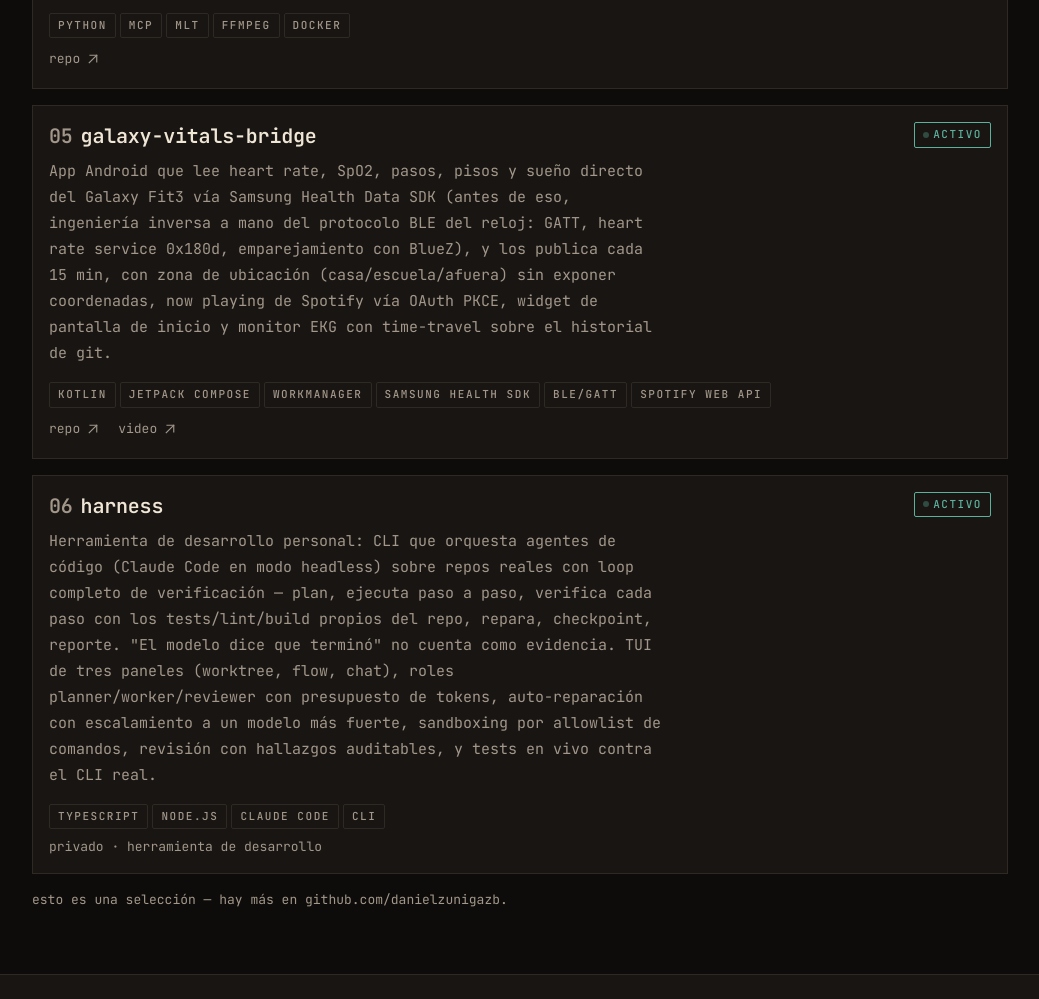
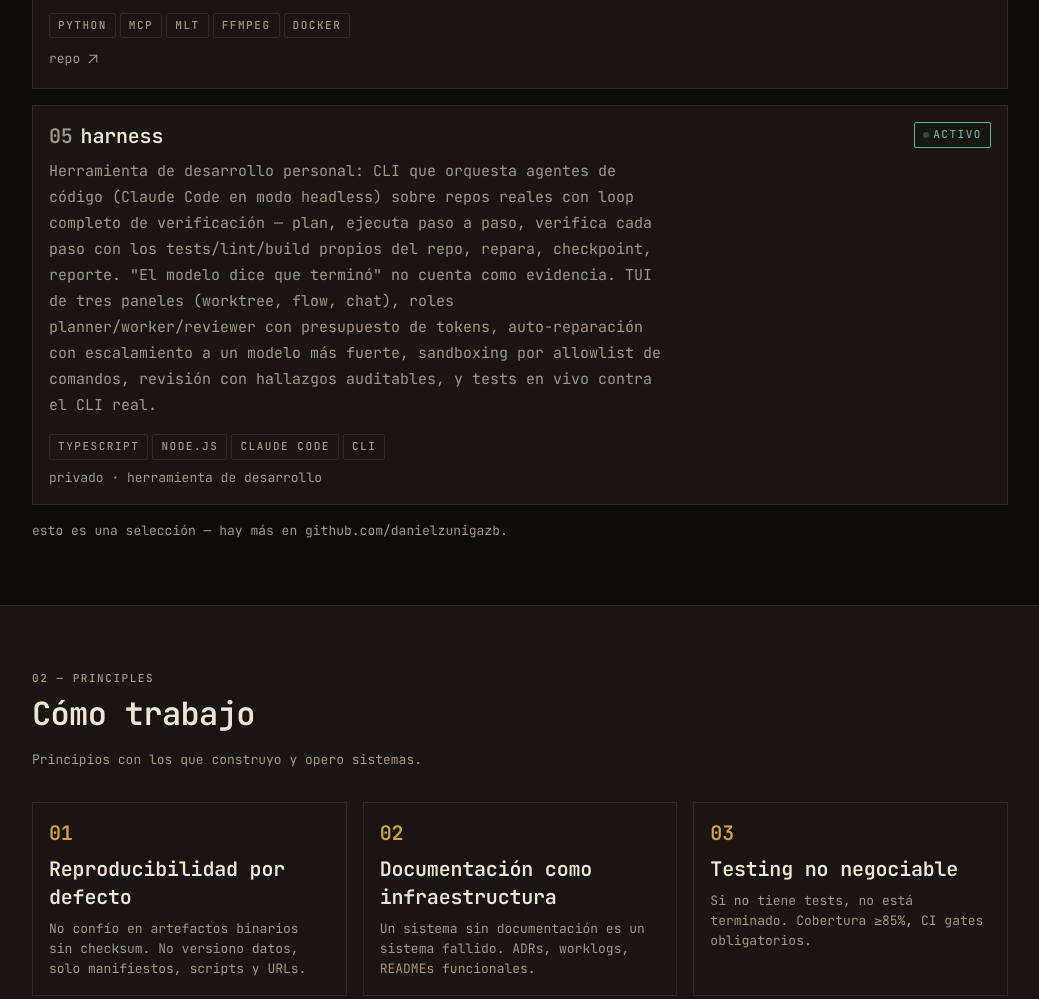
Before and after one commit to danielzunigazb/portfolio, a plain HTML site: page index.html in a window 1280 px wide. Shown: the part 1792-2791 px from the top of the page, without its empty margins (120-1159 px from the left). Drawn offline with Linux system fonts and the light colour scheme.

Commit message:
Quita galaxy-vitals-bridge del sitio y del CV
Elimina la card, su botón en Código público, la entrada del CV y las etiquetas BLE.
Renumera harness como proyecto 05.

Co-Authored-By: Claude Sonnet 5.5 <noreply@anthropic.com>
Claude-Session: https://claude.ai/code/session_01EU9Du6phW65QU2zzrCYrWQ

```diff
--- a/index.html
+++ b/index.html
@@ -218,22 +218,7 @@
 
       <div class="project-card reveal full">
         <div class="top">
-          <h2><span class="index">05</span>galaxy-vitals-bridge</h2>
-          <span class="tag tag-live"><span class="tag-dot"></span>activo</span>
-        </div>
-        <p class="desc">App Android que lee heart rate, SpO2, pasos, pisos y sueño directo del Galaxy Fit3 vía Samsung Health Data SDK (antes de eso, ingeniería inversa a mano del protocolo BLE del reloj: GATT, heart rate service 0x180d, emparejamiento con BlueZ), y los publica cada 15 min, con zona de ubicación (casa/escuela/afuera) sin exponer coordenadas, now playing de Spotify vía OAuth PKCE, widget de pantalla de inicio y monitor EKG con time-travel sobre el historial de git.</p>
-        <div class="tags">
-          <span class="tag">Kotlin</span><span class="tag">Jetpack Compose</span><span class="tag">WorkManager</span><span class="tag">Samsung Health SDK</span><span class="tag">BLE/GATT</span><span class="tag">Spotify Web API</span>
-        </div>
-        <div class="links">
-          <a href="https://github.com/danielzunigazb/galaxy-vitals-bridge" target="_blank">repo <svg class="icon"><use href="/assets/icons.svg#icon-arrow-up-right"/></svg></a>
-          <a href="https://github.com/danielzunigazb/galaxy-vitals-bridge/releases/download/showcase-v1/GalaxyVitalsShowcase.mp4" target="_blank">video <svg class="icon"><use href="/assets/icons.svg#icon-arrow-up-right"/></svg></a>
-        </div>
-      </div>
-
-      <div class="project-card reveal full">
-        <div class="top">
-          <h2><span class="index">06</span>harness</h2>
+          <h2><span class="index">05</span>harness</h2>
           <span class="tag tag-live"><span class="tag-dot"></span>activo</span>
         </div>
         <p class="desc">Herramienta de desarrollo personal: CLI que orquesta agentes de código (Claude Code en modo headless) sobre repos reales con loop completo de verificación — plan, ejecuta paso a paso, verifica cada paso con los tests/lint/build propios del repo, repara, checkpoint, reporte. "El modelo dice que terminó" no cuenta como evidencia. TUI de tres paneles (worktree, flow, chat), roles planner/worker/reviewer con presupuesto de tokens, auto-reparación con escalamiento a un modelo más fuerte, sandboxing por allowlist de comandos, revisión con hallazgos auditables, y tests en vivo contra el CLI real.</p>
@@ -293,7 +278,7 @@
       <div class="stack-group reveal">
         <span class="label">áreas</span>
         <div class="tag-row">
-          <span class="tag">CLI tools</span><span class="tag">Automatización</span><span class="tag">BLE/RE</span><span class="tag">Apps Android</span>
+          <span class="tag">CLI tools</span><span class="tag">Automatización</span><span class="tag">Apps Android</span>
         </div>
       </div>
     </div>
@@ -315,7 +300,6 @@
         <a href="https://github.com/danielzunigazb/player" target="_blank" class="btn btn-secondary">player</a>
         <a href="https://github.com/danielzunigazb/gocraft" target="_blank" class="btn btn-secondary">gocraft</a>
         <a href="https://github.com/danielzunigazb/editor" target="_blank" class="btn btn-secondary">editor</a>
-        <a href="https://github.com/danielzunigazb/galaxy-vitals-bridge" target="_blank" class="btn btn-secondary">galaxy-vitals-bridge</a>
       </div>
     </div>
   </div>
```
Also changed, not shown: cv/index.html (+1 -9 lines).
